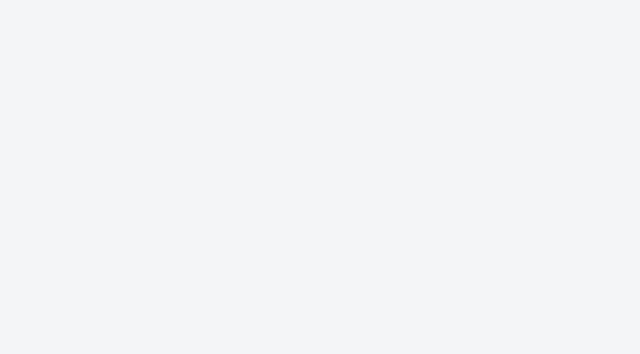
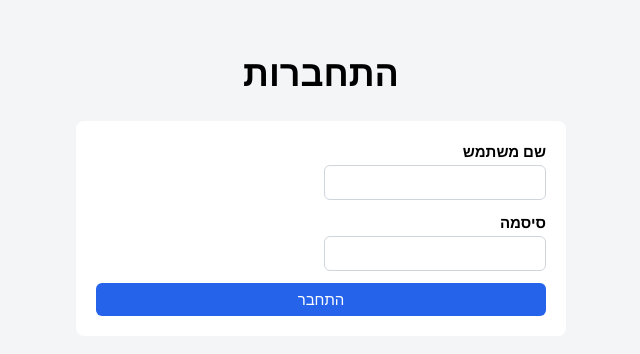
Before and after one commit to elyasafw/-Watchful-Eye-Test, a React (Vite) app in the folder client/: page /login in a window 1280 px wide. Before the commit this address had no page. Shown: the top 354 px of the page, without its empty margins (584-1224 px from the left). Built offline with nearby package versions, Linux system fonts and the light colour scheme.

Commit message:
added login page and protected route

```diff
--- /dev/null
+++ b/client/src/pages/LoginPage.tsx
@@ -0,0 +1,54 @@
+import { useState, type FormEvent } from "react";
+import { useNavigate } from "react-router-dom";
+import { useAuthStore } from "../store/authStore";
+
+export default function LoginPage() {
+    const [username, setUsername] = useState("");
+    const [password, setPassword] = useState("");
+    const [error, setError] = useState<string | null>(null);
+    const login = useAuthStore((state) => state.login);
+    const navigate = useNavigate();
+
+    async function handleSubmit(e: FormEvent) {
+        e.preventDefault();
+        setError(null);
+
+        try {
+            await login(username, password);
+            navigate("/");
+        } catch {
+            setError("שם משתמש או סיסמה שגויים");
+        }
+    }
+
+    return (
+        <div>
+            <h1>התחברות</h1>
+
+            <form className="alert-form" onSubmit={handleSubmit}>
+                <label>
+                    שם משתמש
+                    <input
+                        required
+                        value={username}
+                        onChange={(e) => setUsername(e.target.value)}
+                    />
+                </label>
+
+                <label>
+                    סיסמה
+                    <input
+                        required
+                        type="password"
+                        value={password}
+                        onChange={(e) => setPassword(e.target.value)}
+                    />
+                </label>
+
+                {error && <p>{error}</p>}
+
+                <button type="submit">התחבר</button>
+            </form>
+        </div>
+    );
+}
--- a/client/src/routes/AppRoutes.tsx
+++ b/client/src/routes/AppRoutes.tsx
@@ -3,16 +3,54 @@ import AlertDetailPage from "../pages/AlertDetailPage";
 import AlertsListPage from "../pages/AlertsListPage";
 import EditAlertPage from "../pages/EditAlertPage";
 import HomePage from "../pages/HomePage";
+import LoginPage from "../pages/LoginPage";
 import NewAlertPage from "../pages/NewAlertPage";
+import ProtectedRoute from "./ProtectedRoute";
 
 export default function AppRoutes() {
     return (
         <Routes>
-            <Route path="/" element={<HomePage />} />
-            <Route path="/alerts" element={<AlertsListPage />} />
-            <Route path="/alerts/new" element={<NewAlertPage />} />
-            <Route path="/alerts/:id" element={<AlertDetailPage />} />
-            <Route path="/alerts/:id/edit" element={<EditAlertPage />} />
+            <Route path="/login" element={<LoginPage />} />
+            <Route
+                path="/"
+                element={
+                    <ProtectedRoute>
+                        <HomePage />
+                    </ProtectedRoute>
+                }
+            />
+            <Route
+                path="/alerts"
+                element={
+                    <ProtectedRoute>
+                        <AlertsListPage />
+                    </ProtectedRoute>
+                }
+            />
+            <Route
+                path="/alerts/new"
+                element={
+                    <ProtectedRoute>
+                        <NewAlertPage />
+                    </ProtectedRoute>
+                }
+            />
+            <Route
+                path="/alerts/:id"
+                element={
+                    <ProtectedRoute>
+                        <AlertDetailPage />
+                    </ProtectedRoute>
+                }
+            />
+            <Route
+                path="/alerts/:id/edit"
+                element={
+                    <ProtectedRoute>
+                        <EditAlertPage />
+                    </ProtectedRoute>
+                }
+            />
         </Routes>
     );
 }
--- /dev/null
+++ b/client/src/routes/ProtectedRoute.tsx
@@ -0,0 +1,13 @@
+import type { ReactNode } from "react";
+import { Navigate } from "react-router-dom";
+import { useAuthStore } from "../store/authStore";
+
+export default function ProtectedRoute({ children }: { children: ReactNode }) {
+    const token = useAuthStore((state) => state.token);
+
+    if (!token) {
+        return <Navigate to="/login" replace />;
+    }
+
+    return <>{children}</>;
+}
```
